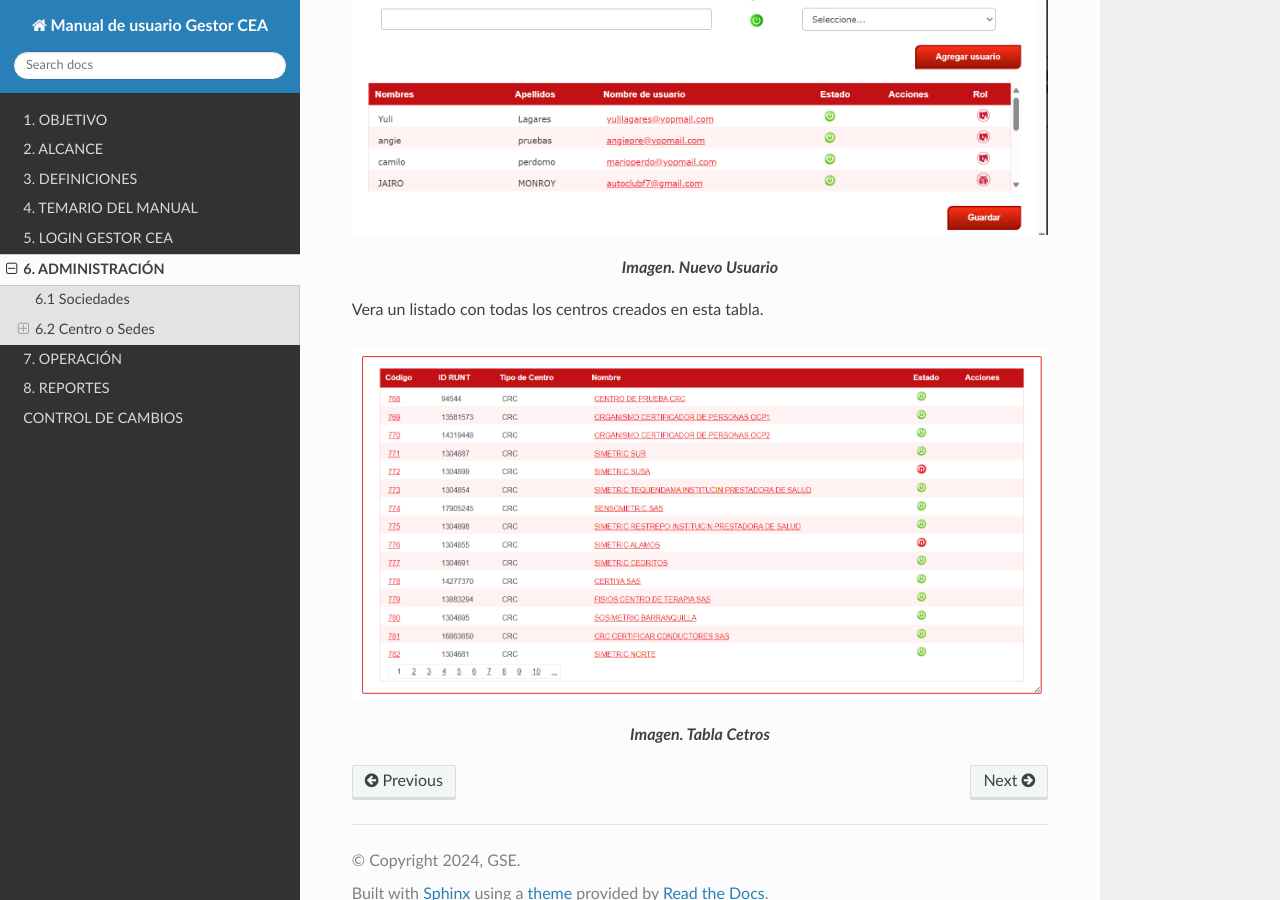
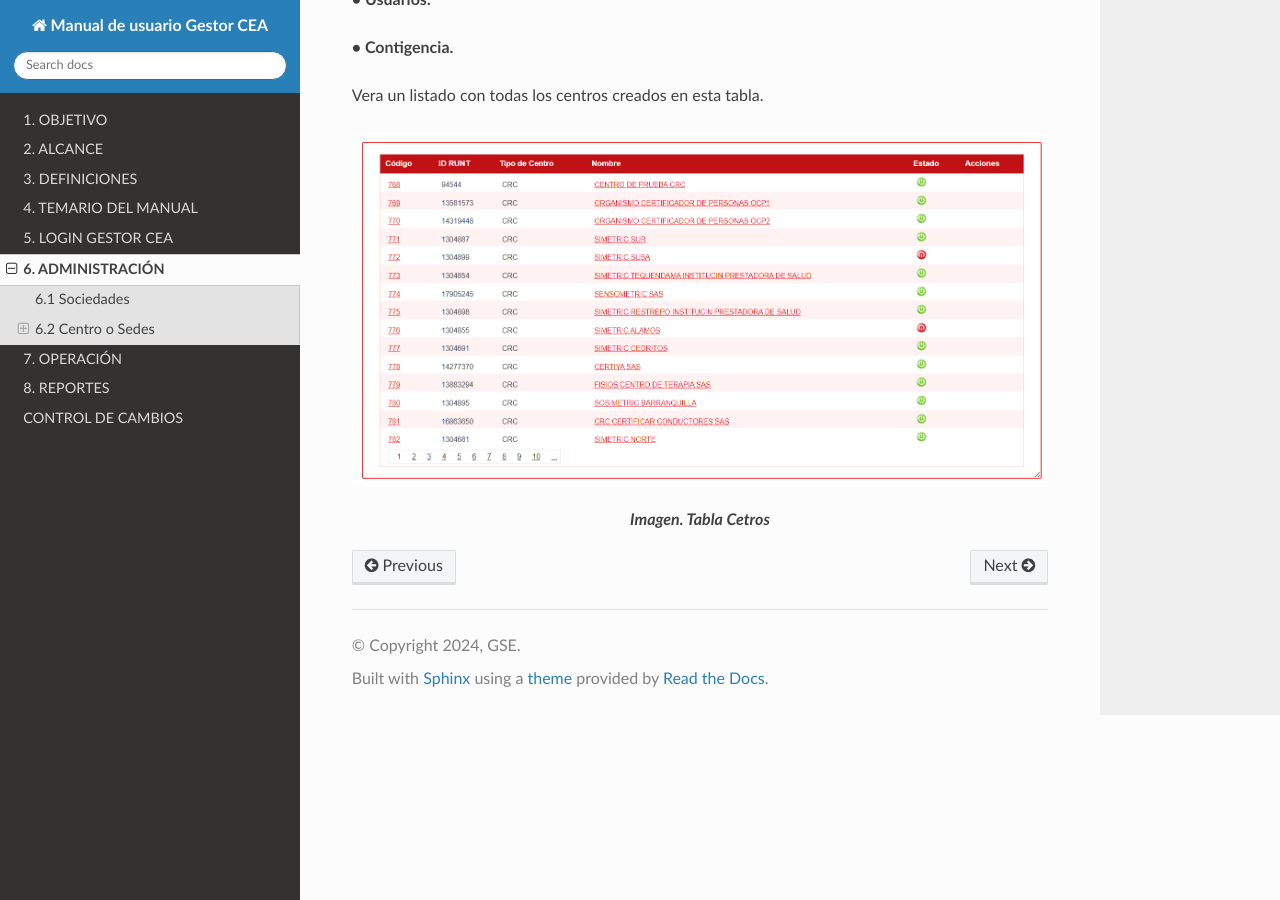
Before and after one commit to omarmorenogse/MU_PAYNETLIQUIDADORCEA_Gestor_CEA, a Sphinx documentation site: the page built from docs/source/Administracion.rst, in a window 1280 px wide and 900 px high, scrolled down 4142 px. Built offline with Sphinx 7.4.7 and the Read the Docs theme 3.1.0, drawn with Linux system fonts in a browser that asks for light colours.

Commit message:
ajustes img

```diff
--- a/docs/source/Administracion.rst
+++ b/docs/source/Administracion.rst
@@ -146,17 +146,6 @@ Este proceso permite crear un centro en el sistema, donde debera suministrar la
 **• Contigencia.**
 
 
-.. image:: ../images/NuevoUsuario.png
-   :width: 100%
-   :alt: Nuevo Usuario
-
-.. raw:: html
-
-   <div style="text-align: center; margin-bottom: 20px;">
-      <strong><em>Imagen. Nuevo Usuario</em></strong>
-   </div>
-
-
 Vera un listado con todas los centros creados en esta tabla.
 
 .. image:: ../images/TablaCetros.png
--- a/docs/source/LoginAdministradorCEA.rst
+++ b/docs/source/LoginAdministradorCEA.rst
@@ -54,7 +54,7 @@ En el menú izquierdo de la pantalla podra navegar en los diferentes modulos que
 
    - Sociedades
 
-   -Centros o Sedes
+   - Centros o Sedes
 
 **• Operación:**
 
--- a/docs/source/Operación.rst
+++ b/docs/source/Operación.rst
@@ -252,7 +252,7 @@ El sistema presenta una tabla con la información de las transacciones, y ofrece
    </div>
 
 7.3 Contigencia
-***********
+---------
 
 Este modulo esta para configurar la contingencia al centro, se asigna un monto de dinero a la cuenta para que puedan seguir operando en caso de problemas técnicos, como la caída de algún servicio bancario.
 Durante este período, los Pines vendidos se registran en el sistema de contingencia y son enviados a la pantalla Pines por reinyectar.
@@ -329,7 +329,7 @@ En casos de contingencia masiva, cuando el banco notifica la caída de sus servi
 
 Puede redactar el mensaje por medio de los siguientes campos:
 
-**• Habilitar Mensaje de Contingecia ** tiene un check para marcar si desea que sea para todos (Perfil recepcionista).
+**• Habilitar Mensaje de Contingecia:** tiene un check para marcar si desea que sea para todos (Perfil recepcionista).
 
 **• Mensaje de Notificacion:**
 
--- a/docs/source/Reportes.rst
+++ b/docs/source/Reportes.rst
@@ -22,7 +22,7 @@ El usuario administrador tiene la opción de ver reportes
    </div>
 
 8.1 Reporte Homologado
-***********
+---------
 
 
 Genera un reporte de de las transacciones a un mes (Queda pendiente explicación)
@@ -41,7 +41,7 @@ Genera un reporte de de las transacciones a un mes (Queda pendiente explicación
 
 
 8.2 Reporte Conciliación
-***********
+---------
 
 
 Genera un reporte de de las transacciones a un mes (Queda pendiente explicación)
--- a/docs/source/temario.rst
+++ b/docs/source/temario.rst
@@ -29,10 +29,10 @@ Este manual está destinado a los Gestores de los CEA que utilizan la plataforma
 4. TEMARIO DEL MANUAL
 =================
 
-**• Administración:**
+**• Administración**
 
 
-**• Operación:**
+**• Operación**
 
 
-**• Reportes:**
+**• Reportes**
```
Also changed, not shown: other parts of docs/source/LoginAdministradorCEA.rst (+1 -1 lines), docs/images/MenuGestor.png, docs/images/NuevoCentro.png (added).
